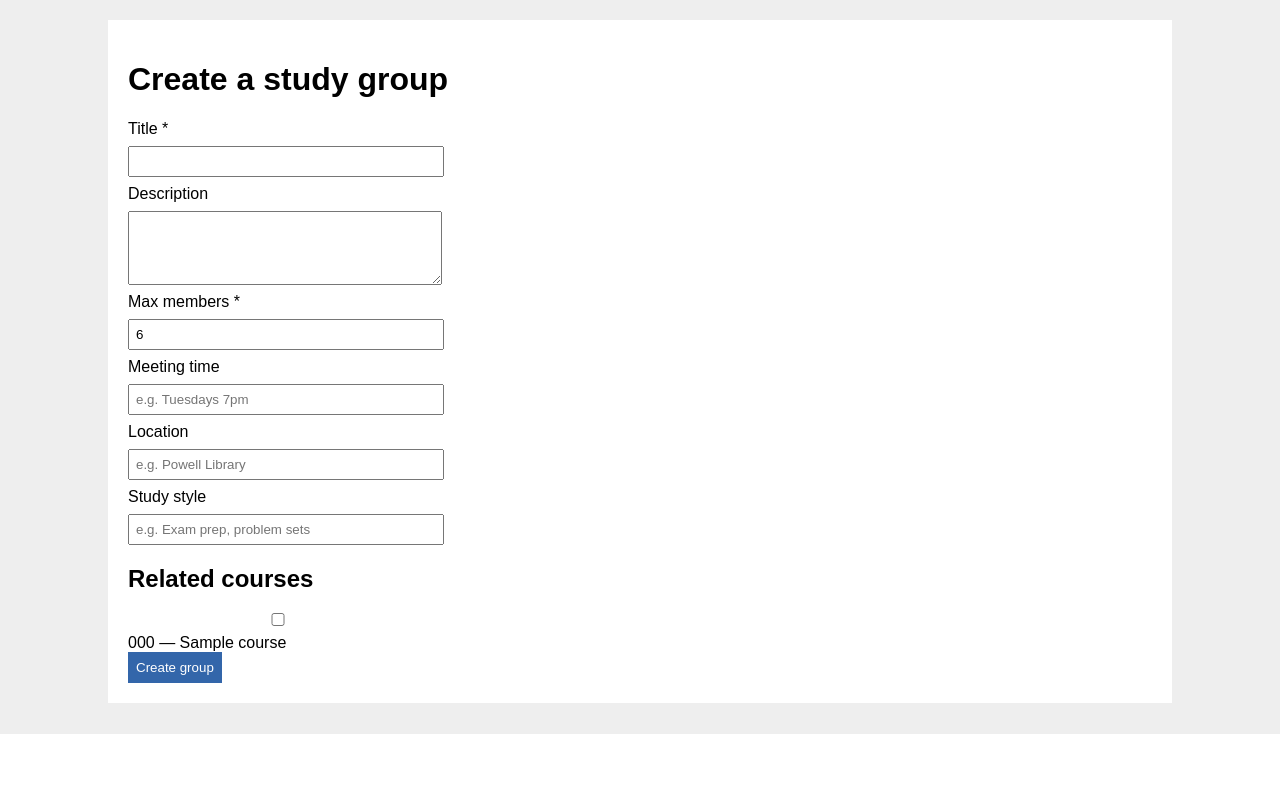
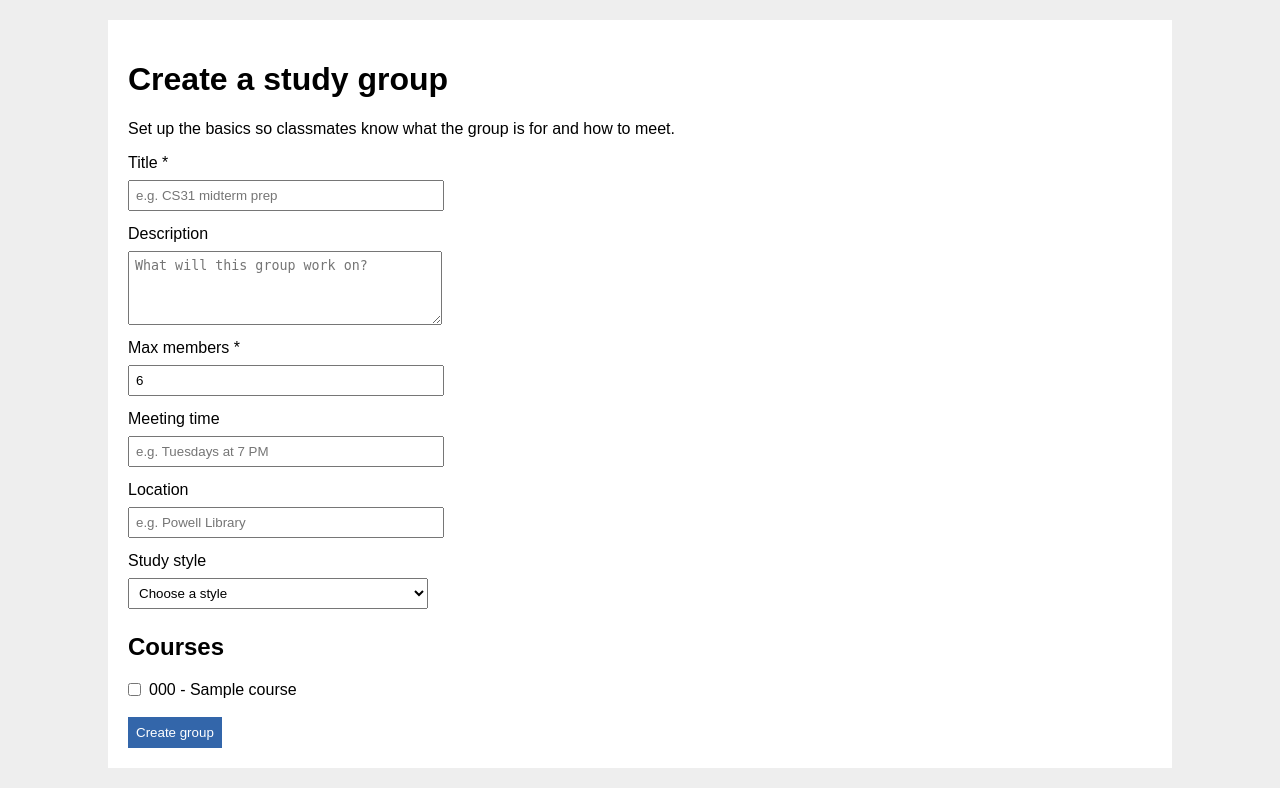
Before and after one commit to daniu98/StudyBuddy, a Flask app: page /study-groups/new in a window 1280 px wide. Shown: the part 66-854 px from the top of the page. Before the commit the page ends 800 px from the top, so only its background shows below. Run offline with Flask 3, Linux system fonts and the light colour scheme; a user stored in the database is signed in; data comes from the database, SQL or seed files in the repository; both versions use the stored data as it was after the commit; tables that the repository leaves empty hold one stand-in row (values such as "Sample post").

Commit message:
adding create_study_group page + editting style + fixing auth signup error with hashing

```diff
--- a/app.py
+++ b/app.py
@@ -61,7 +61,7 @@ def signup():
             flash("Password must be at least 6 characters.")
             return redirect(url_for("signup"))
 
-        password_hash = generate_password_hash(password)
+        password_hash = generate_password_hash(password, method="pbkdf2:sha256")
 
         conn = get_db()
         try:
--- a/static/style.css
+++ b/static/style.css
@@ -27,6 +27,31 @@ input, textarea, select {
     margin: 8px 0;
     padding: 6px;
     width: 300px;
+}
+
+.form label {
+    display: block;
+    margin-bottom: 14px;
+}
+
+.form h2 {
+    margin-top: 24px;
+}
+
+.checkbox-list {
+    margin: 8px 0 18px;
+}
+
+.checkbox-list label {
+    display: flex;
+    align-items: center;
+    gap: 8px;
+    margin: 8px 0;
+}
+
+.checkbox-list input {
+    width: auto;
+    margin: 0;
 }
 
 button, .button {
--- a/templates/create_study_group.html
+++ b/templates/create_study_group.html
@@ -1,41 +1,63 @@
 {% extends "base.html" %}
 {% block content %}
 <h1>Create a study group</h1>
+<p>Set up the basics so classmates know what the group is for and how to meet.</p>
 
-<form method="post" class="form">
-    <label>
-        Title <span aria-hidden="true">*</span>
-        <input type="text" name="title" required maxlength="200">
+<form action="{{ url_for('create_study_group') }}" method="post" class="form study-group-form">
+    <label> Title
+        <span aria-hidden="true">*</span>
+        <input
+            type="text"
+            name="title"
+            required
+            maxlength="200"
+            placeholder="e.g. CS31 midterm prep"
+        >
     </label>
-    <label>
-        Description
-        <textarea name="description" rows="4"></textarea>
+
+    <label> Description
+        <textarea
+            name="description"
+            rows="4"
+            placeholder="What will this group work on?"
+        ></textarea>
     </label>
-    <label>
-        Max members <span aria-hidden="true">*</span>
+
+    <label> Max members <span aria-hidden="true">*</span>
         <input type="number" name="max_members" min="1" value="6" required>
     </label>
-    <label>
-        Meeting time
-        <input type="text" name="meeting_time" placeholder="e.g. Tuesdays 7pm">
+
+    <label> Meeting time
+        <input type="text" name="meeting_time" placeholder="e.g. Tuesdays at 7 PM">
     </label>
-    <label>
-        Location
+
+    <label> Location
         <input type="text" name="location" placeholder="e.g. Powell Library">
     </label>
+
     <label>
         Study style
-        <input type="text" name="study_style" placeholder="e.g. Exam prep, problem sets">
+        <select name="study_style">
+            <option value="">Choose a style</option>
+            <option value="Exam prep">Exam prep</option>
+            <option value="Problem sets">Problem sets</option>
+            <option value="Homework review">Homework review</option>
+            <option value="Lecture review">Lecture review</option>
+            <option value="Project work">Project work</option>
+            <option value="General study">General study</option>
+        </select>
     </label>
 
-    <h2>Related courses</h2>
+    <h2>Courses</h2>
     <div class="checkbox-list">
-    {% for course in courses %}
-        <label>
-            <input type="checkbox" name="course_ids" value="{{ course.id }}">
-            {{ course.code }} — {{ course.name }}
-        </label>
-    {% endfor %}
+        {% for course in courses %}
+            <label>
+                <input type="checkbox" name="course_ids" value="{{ course.id }}">
+                <span>{{ course.code }} - {{ course.name }}</span>
+            </label>
+        {% else %}
+            <p>No courses are available yet.</p>
+        {% endfor %}
     </div>
 
     <button type="submit">Create group</button>
```
Also changed, not shown: studybuddy.db.
